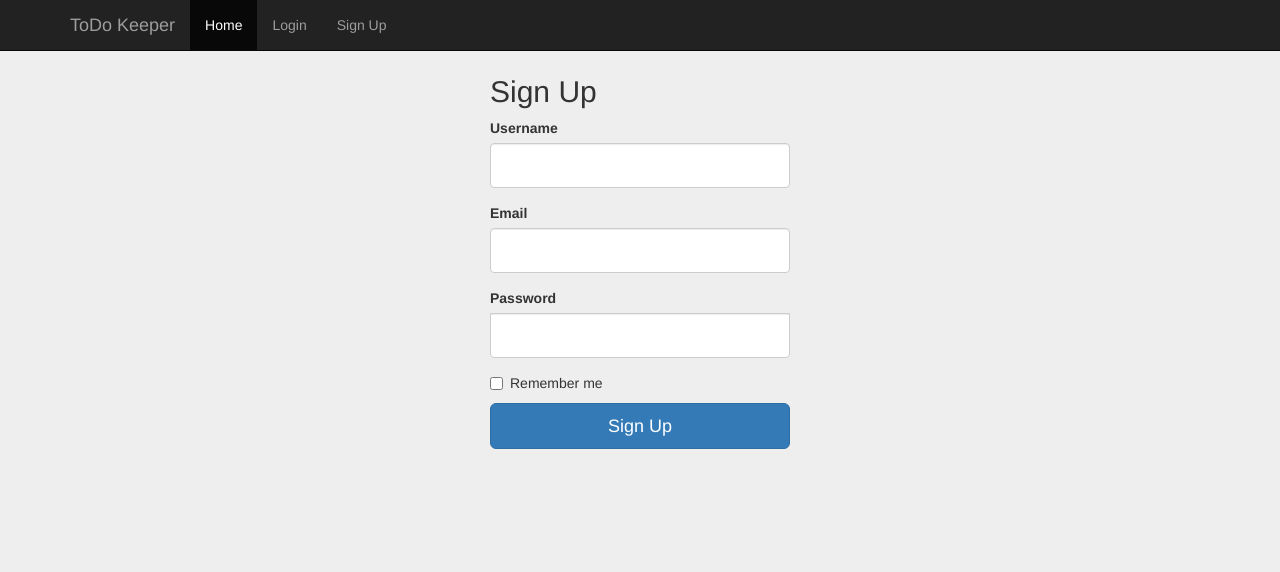
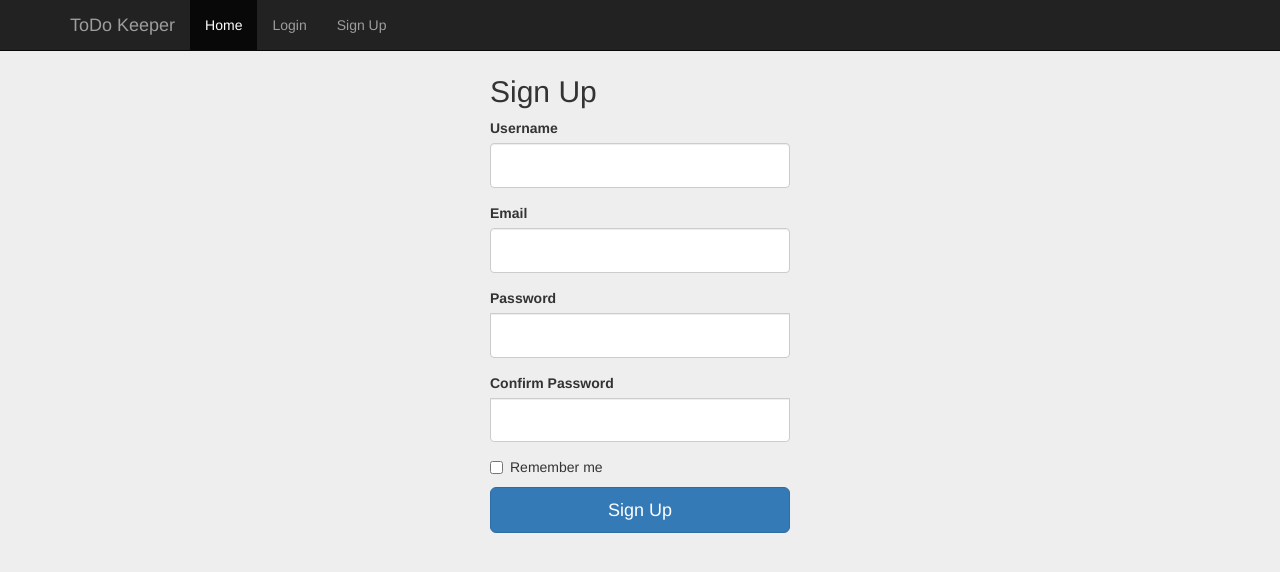
Before and after one commit to AbnerP/ToDo-Keeper, a Flask app: page /signup in a window 1280 px wide. Shown: the top 572 px of the page. Run offline with Flask 2, Linux system fonts and the light colour scheme; some libraries are stand-ins or nearby versions.

Commit message:
confirm password on signup works

```diff
--- a/ThingsToIAdd.txt
+++ b/ThingsToIAdd.txt
@@ -6,7 +6,11 @@
 
 //FINISHED(2. Redirect signup and login to dashboard if user already loggedin)
 
-3. Fix bug of signing up with already existing username and/or password
+3. Fix bug of signing up
+
+    3a)Username/email already taken
+
+    //FINISHED(3b)Confirm Password)
 
 4. Filesystem Restructure
 
--- a/forms.py
+++ b/forms.py
@@ -1,14 +1,15 @@
 from flask_wtf import FlaskForm
 from wtforms import StringField, PasswordField, BooleanField
-from wtforms.validators import InputRequired, Email, Length
+from wtforms.validators import DataRequired, InputRequired, Email, Length, EqualTo
 
 class LoginForm(FlaskForm):
-    username = StringField('Username', validators=[InputRequired(), Length(min=4, max=15)])
-    password = PasswordField('Password', validators=[InputRequired(), Length(min=8, max=80)])
+    username = StringField('Username', validators=[DataRequired(),InputRequired(), Length(min=4, max=15)])
+    password = PasswordField('Password', validators=[DataRequired(),InputRequired(), Length(min=8, max=80)])
     remember = BooleanField('Remember me')
 
 class RegisterForm(FlaskForm):
-    email = StringField('Email', validators=[InputRequired(), Email(message='Invalid email'), Length(max=50)])
-    username = StringField('Username', validators=[InputRequired(), Length(min=4, max=15)])
-    password = PasswordField('Password', validators=[InputRequired(), Length(min=8, max=80)])
+    email = StringField('Email', validators=[DataRequired(), InputRequired(), Email(message='Invalid email'), Length(max=50)])
+    username = StringField('Username', validators=[DataRequired(),InputRequired(), Length(min=4, max=15)])
+    password = PasswordField('Password', validators=[DataRequired(),InputRequired(), Length(min=8, max=80)])
+    confirm_password = PasswordField('Confirm Password', validators=[DataRequired(),InputRequired(), Length(min=8, max=80),EqualTo('password')])
     remember = BooleanField('Remember me')
--- a/templates/dashboard.html
+++ b/templates/dashboard.html
@@ -23,11 +23,12 @@ ToDo Keeper
         <div class="col-sm-9 col-sm-offset-3 col-md-10 col-md-offset-2 main">
           <h1 class="page-header">Welcome, {{ name }}!</h1>
           {% for task in tasks %}
-            <article class="media content-section">
-              <div class="media-body">
+            <article class="media content-section ">
+              <div class="media-body border">
                 <h2><a class="article-title" href="#">{{ task.Task }}</a>&#9; Due {{ task.due_date }}</h2>
                 <p>Created By <a href="/dashboard/profile">{{ task.User }}</a> on {{ task.date_posted }}</p>
               </div>
+            </article>
 
             </article>
           {% endfor %}
--- a/templates/signup.html
+++ b/templates/signup.html
@@ -20,6 +20,7 @@ ToDo Keeper - Sign Up
     {{ wtf.form_field(form.username) }}
     {{ wtf.form_field(form.email) }}
     {{ wtf.form_field(form.password) }}
+    {{ wtf.form_field(form.confirm_password) }}
     {{ wtf.form_field(form.remember) }}
     <button class="btn btn-lg btn-primary btn-block" type="submit">Sign Up</button>
   </form>
```
Also changed, not shown: users.db.
